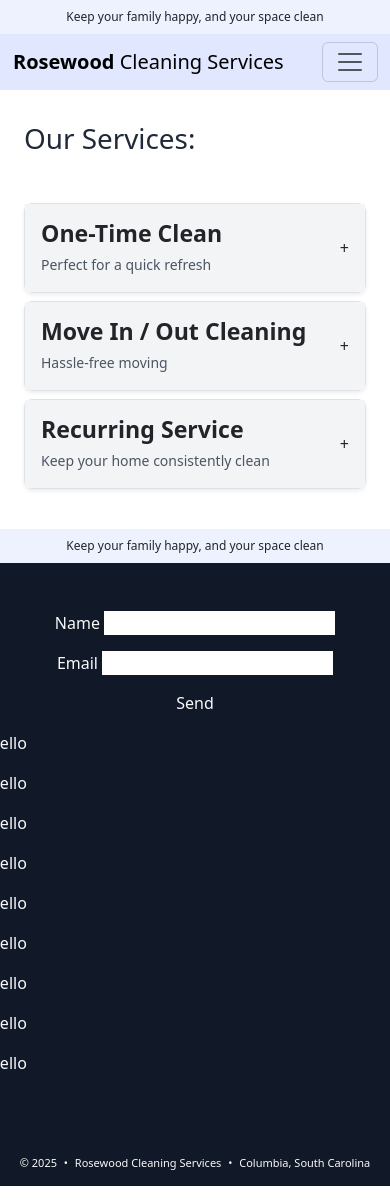
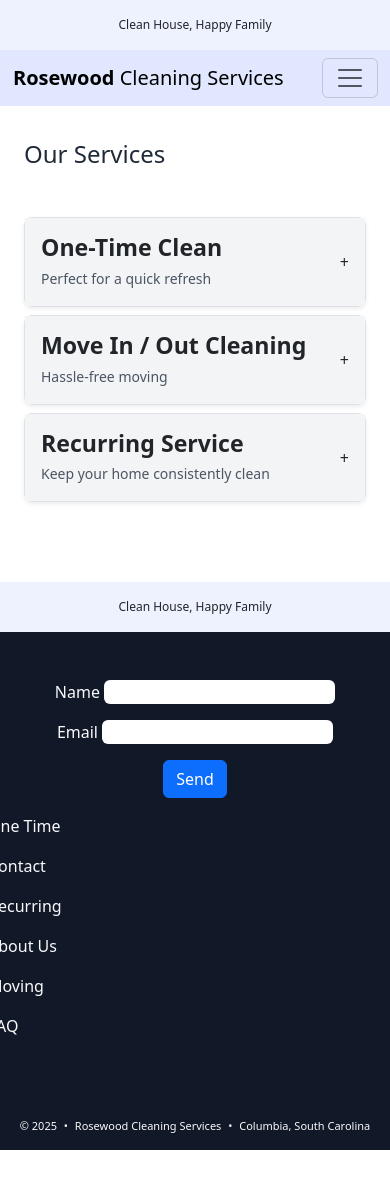
Before and after one commit to alexgoodestudio/rosewood_cleaning_service, a React (Create React App) app: page /services in a window 390 px wide. After the commit the page ends 1166 px from the top, so only its background shows below. Built offline with nearby package versions, Linux system fonts and the light colour scheme.

Commit message:
updated nvbar and footer

```diff
--- a/src/Components/Banner.js
+++ b/src/Components/Banner.js
@@ -1,7 +1,7 @@
 function Banner(){
     return(
-        <div className="bg-indigo-50 text-center text-sm py-2">
-            Keep your family happy, and your space clean
+        <div className="bg-indigo-50 text-center text-sm py-3">
+            Clean House, Happy Family
         </div>
     )
 }
--- a/src/Components/Footer.js
+++ b/src/Components/Footer.js
@@ -12,25 +12,24 @@ function Footer() {
            <div className="col-lg-1 col-12"></div>
           <div className="col-lg-2 col-12">
      <Form/>
-
           </div>
           <div className="col-lg-2 col-12"></div>
           <div className="col-lg-2 col-12 ">
-            <div className="row mb-3"> Hello</div>
-            <div className="row mb-3"> Hello</div>
-            <div className="row mb-3"> Hello</div>
+            <div className="row mb-3">One Time</div>
+            <div className="row mb-3">Contact</div>
+
 
           </div>
           <div className="col-lg-2 col-12">
-            <div className="row mb-3"> Hello</div>
-            <div className="row mb-3"> Hello</div>
-            <div className="row mb-3"> Hello</div>
+            <div className="row mb-3">Recurring</div>
+            <div className="row mb-3">About Us</div>
+
 
           </div>
           <div className="col-lg-2 col-12">
-            <div className="row mb-3"> Hello</div>
-            <div className="row mb-3"> Hello</div>
-            <div className="row mb-3"> Hello</div>
+            <div className="row mb-3">Moving</div>
+            <div className="row mb-3">FAQ</div>
+
 
           </div>
           <div className="col-lg-1 col-12"></div>
--- a/src/Components/Form.js
+++ b/src/Components/Form.js
@@ -17,16 +17,16 @@ function Form() {
         </p>
         <p>
           <label>
-            Name <input type="text" name="name" required />
+            Name <input type="text" name="name" required  className="rounded"/>
           </label>
         </p>
         <p>
           <label>
-            Email <input type="email" name="email" required />
+            Email <input type="email" name="email" required  className="rounded"/>
           </label>
         </p>
         <p>
-          <button type="submit">Send</button>
+          <button type="submit"  className="btn btn-primary">Send</button>
         </p>
       </form>
     </div>
--- a/src/Components/Mission.js
+++ b/src/Components/Mission.js
@@ -1,4 +1,3 @@
-import Image from "../Images/qwe.png";
 
 function Mission() {
   return (
@@ -6,7 +5,7 @@ function Mission() {
       <div className="mission-body row">
 
 
-        <div className="col-lg-12 col-12 ms-lg-4 p-lg-0 px-4">
+        <div className="col-lg-7 col-12 ms-lg-4 p-lg-0 px-4">
           {/* <div className=" ">
               <img src={Image} alt="Clean Home" className="br" />
           </div> */}
--- a/src/Components/Nav.js
+++ b/src/Components/Nav.js
@@ -28,7 +28,9 @@ function Nav() {
     <nav className="navbar bg-indigo-100 text-slate-800 flex flex-col">
       {/* Always fixed header row */}
       <div className="container-fluid d-flex justify-content-between align-items-center">
-        <button className="navbar-brand btn btn-link p-0"><span className="font-bold">Rosewood</span> Cleaning Services</button>
+        <button className="navbar-brand btn btn-link p-0">
+          <span className="font-bold">Rosewood</span> Cleaning Services
+        </button>
         <button
           className="navbar-toggler d-block"
           type="button"
@@ -46,40 +48,59 @@ function Nav() {
         {/* Row 1 */}
         <div className="row mb-3">
           <div className="col-12 text-slate-800 p-3">
-            <h4>Row 1 - Full Width</h4>
-            <p>Some filler text for the full-width column.</p>
+            <h4>Welcome</h4>
+            <p>
+              We make homes cleaner, healthier, and more relaxing — so you can
+              focus on what matters.
+            </p>
           </div>
         </div>
 
         {/* Row 2 */}
         <div className="row mb-3">
           <div className="col-lg-4 col-12 text-slate-800 p-3">
-            <h5>Row 2 - Column 1</h5>
-            <p>Filler text for column 1.</p>
+            <h5>About Us</h5>
+            <p>
+              Local, reliable, and eco-friendly. We treat every home like our
+              own.
+            </p>
           </div>
           <div className="col-lg-4 col-12 text-slate-800 p-3">
-            <h5>Row 2 - Column 2</h5>
-            <p>Filler text for column 2.</p>
+            <h5>Contact</h5>
+            <p>
+              Call, email, or book online. We’ll build a plan that works for
+              you.
+            </p>
           </div>
           <div className="col-lg-4 col-12 text-slate-800 p-3">
-            <h5>Row 2 - Column 3</h5>
-            <p>Filler text for column 3.</p>
+            <h5>FAQ</h5>
+            <p>
+              Quick answers about pricing, supplies, and what’s included in our
+              services.
+            </p>
           </div>
         </div>
 
         {/* Row 3 */}
         <div className="row mb-3">
           <div className="col-lg-4 col-12 text-slate-800 p-3">
-            <h5>Row 3 - Column 1</h5>
-            <p>Filler text for column 1.</p>
+            <h5>One-Time</h5>
+            <p>
+              Perfect for deep cleans, special events, or seasonal refreshes.
+            </p>
           </div>
           <div className="col-lg-4 col-12 text-slate-800 p-3">
-            <h5>Row 3 - Column 2</h5>
-            <p>Filler text for column 2.</p>
+            <h5>Recurring</h5>
+            <p>
+              Weekly, bi-weekly, or monthly cleanings to keep your home
+              spotless.
+            </p>
           </div>
           <div className="col-lg-4 col-12 text-slate-800 p-3">
-            <h5>Row 3 - Column 3</h5>
-            <p>Filler text for column 3.</p>
+            <h5>Move In / Out</h5>
+            <p>
+              We’ll handle the scrubbing so your move is easier and stress-free.
+            </p>
           </div>
         </div>
       </div>
--- a/src/Components/Services.js
+++ b/src/Components/Services.js
@@ -1,5 +1,8 @@
 import React, { useState } from "react";
 import { Link } from "react-router-dom";
+import Image1 from "../Images/card3.png"
+import Image2 from "../Images/card5.png"
+import Image3 from "../Images/qwe.png"
 import "../Style.css";
 
 function AccordionItem({ title, subtitle, description, link, isOpen, onClick }) {
@@ -36,7 +39,7 @@ function Services() {
     {
       title: "One-Time Clean",
       subtitle: "Perfect for a quick refresh",
-      image: "https://via.placeholder.com/400x250?text=One-Time+Clean",
+      image: Image1,
       description:
         "A thorough, one-off cleaning service using eco-friendly products for a sparkling, healthy home.",
       link: "/onetime",
@@ -44,7 +47,7 @@ function Services() {
     {
       title: "Move In / Out Cleaning",
       subtitle: "Hassle-free moving",
-      image: "https://via.placeholder.com/400x250?text=Move+In+Out+Cleaning",
+      image: Image2,
       description:
         "Comprehensive cleaning for your new or old space, ensuring it’s immaculate and move-in ready.",
       link: "/moving",
@@ -52,7 +55,7 @@ function Services() {
     {
       title: "Recurring Service",
       subtitle: "Keep your home consistently clean",
-      image: "https://via.placeholder.com/400x250?text=Recurring+Service",
+      image: Image3,
       description:
         "Regular cleaning schedules tailored to your needs, maintaining cleanliness with eco-safe products.",
       link: "/recurring",
@@ -65,7 +68,7 @@ function Services() {
 
   return (
     <div className="bg-white container py-8 px-4">
-      <h1 className="text-gray-800 text-start mb-5">Our Services:</h1>
+      <h2 className="text-gray-800 text-start text-4xl mb-5">Our Services</h2>
 
       {/* Desktop Cards */}
       <div className="row g-4 d-none d-md-flex">
@@ -88,7 +91,7 @@ function Services() {
               <div className="card-footer p-3">
                 <Link
                   to={service.link}
-                  className="btn btn-outline-secondary w-full p-2 text-center"
+                  className="btn btn-outline-secondary w-50 p-2 text-center"
                 >
                   Visit
                 </Link>
@@ -99,7 +102,7 @@ function Services() {
       </div>
 
       {/* Mobile Accordion */}
-      <div className="d-md-none">
+      <div className="d-md-none mb-5">
         {serviceData.map((service, idx) => (
           <AccordionItem
             key={idx}
--- a/src/Components/Why.js
+++ b/src/Components/Why.js
@@ -34,8 +34,8 @@ function Section1() {
   return (
     <div ref={containerRef} className="container why-section relative">
       <div className="mission-body row items-center">
-        <div className="col-lg-6 col-12 pe-5">
-          <h2 className="text-4xl text-start mb-lg-4 ">Why Choose Us?</h2>
+        <div className="col-lg-6 col-12 pe-lg-5">
+          <h2 className="text-4xl text-start mb-lg-4">Why Choose Us?</h2>
           <p className="text-sm justify-text thin">
             We’re not just another cleaning company — we’re part of your
             community. From local families to busy professionals, we take pride
@@ -57,9 +57,9 @@ function Section1() {
         </div>
 
         {/* Image container */}
-        <div className="col-lg-6 col-12 scroll-images ps-5 relative overflow-hidden">
-          <div className="relative w-full" style={{ height: "500px", width:"500px" }}>
-            {/* Wrapper with defined height */}
+        <div className="col-lg-6 col-12 scroll-images px-5 pt-5 relative overflow-hidden">
+          <div className="relative w-full max-w-[500px] mx-auto aspect-square">
+            {/* Use aspect-square for consistent ratio */}
             <img
               ref={image1Ref}
               src={Image}
--- a/src/Style.css
+++ b/src/Style.css
@@ -41,7 +41,7 @@
 /* ===== Mission Body ===== */
 .mission-body {
   display: flex;
-  height: 70vh;
+  height: 50vh;
   justify-content: center;
   align-items: center;
   text-align: center;
@@ -50,7 +50,7 @@
 }
 
 .why-section{
-    height: 100vh;
+    height: 80vh;
 }
 
 
```
